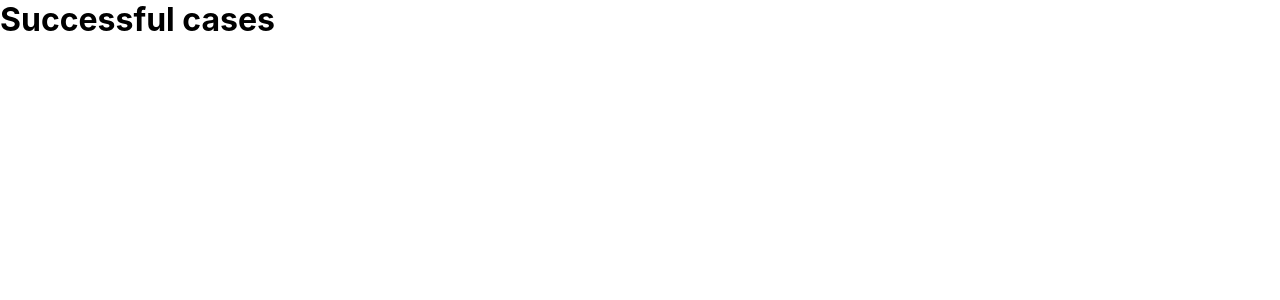
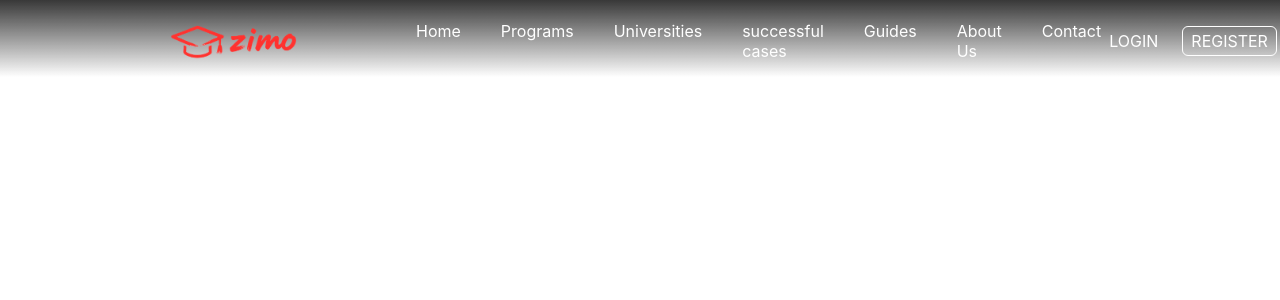
Before and after one commit to peanut-peanut/zimo, a Vue app: page /successful-cases in a window 1280 px wide. Shown: the top 300 px of the page. Built offline with nearby package versions, Linux system fonts and the light colour scheme.

Commit message:
feat: 成功案例内容补充1

```diff
--- a/src/pages/successful-cases/index.vue
+++ b/src/pages/successful-cases/index.vue
@@ -1,12 +1,17 @@
 <template>
-  <div>
-    <h1>Successful cases</h1>
-  </div>
+  <main class="successful-cases-page">
+    <Header />
+  </main>
 </template>
 
 <script>
+import Header from "../home/components/Header/index.vue";
+
 export default {
-  name: 'SuccessfulCases'
+  name: 'SuccessfulCases',
+  components: {
+        Header,
+    },
 }
 </script>
 
```
